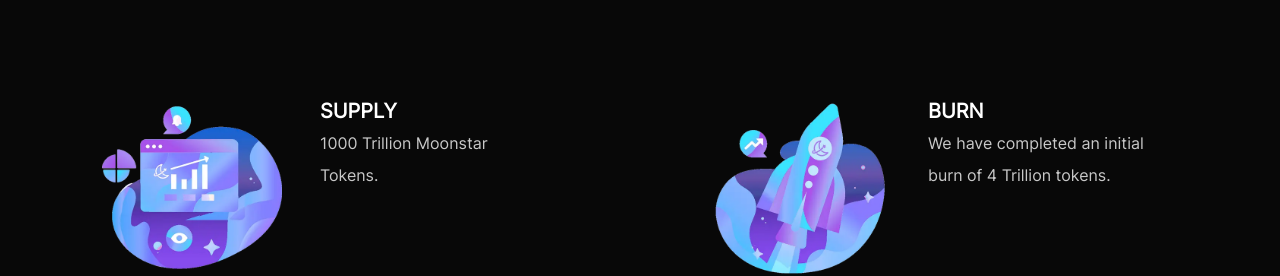
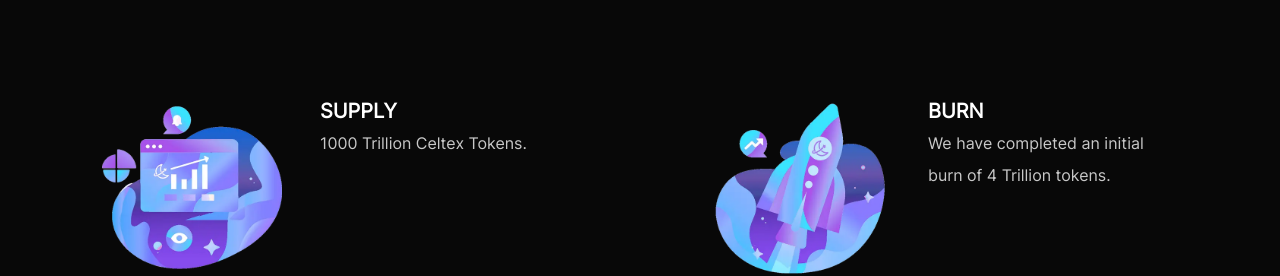
Before and after one commit to kingcool0330/token_creative, a React (Create React App) app: page / in a window 1280 px wide. Shown: the part 3666-3942 px from the top of the page. Built offline with nearby package versions, Linux system fonts and the light colour scheme.

Commit message:
- Update the tokenomics page for content

```diff
--- a/src/pages/TokenomicsPage.js
+++ b/src/pages/TokenomicsPage.js
@@ -35,7 +35,7 @@
             </div>
             <div className="description">
               <h3>Supply</h3>
-              <p>1000 Trillion Moonstar Tokens.</p>
+              <p>1000 Trillion Celtex Tokens.</p>
             </div>
           </div>
           <div className="item">
```
